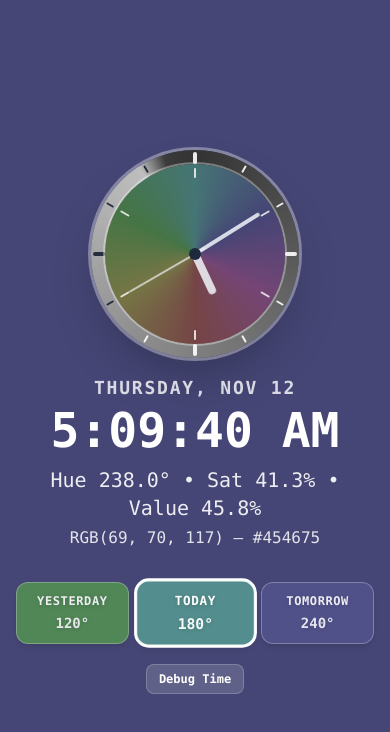
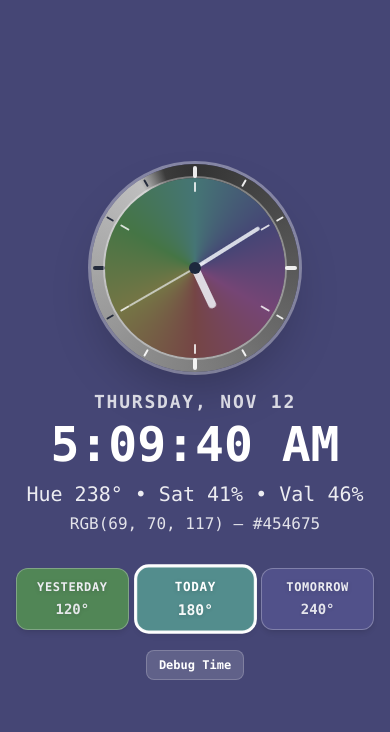
Before and after one commit to DanTheManGude/color-clock-2, a Next.js app: page / in a window 390 px wide. Shown: the top 732 px of the page. Built offline with nearby package versions, Linux system fonts and the light colour scheme.

Commit message:
better mobile presentation

```diff
--- a/app/components/ClockReadout.tsx
+++ b/app/components/ClockReadout.tsx
@@ -41,7 +41,7 @@ function ClockReadout({
 
   const hsvSummary = useMemo(
     () =>
-      `Hue ${hue.toFixed(1)}° • Sat ${saturation.toFixed(1)}% • Value ${value.toFixed(1)}%`,
+      `Hue ${hue.toFixed(0)}° • Sat ${saturation.toFixed(0)}% • Val ${value.toFixed(0)}%`,
     [hue, saturation, value],
   );
 
--- a/app/components/Time.tsx
+++ b/app/components/Time.tsx
@@ -113,8 +113,9 @@ export default function Time() {
   return (
     <main
       style={mainStyle}
-      className={`min-h-dvh w-full flex flex-col items-center justify-center px-4 py-4 sm:p-6 font-mono text-center transition-colors duration-500 ${textColorClass}`}
+      className={`min-h-dvh w-full flex flex-col items-center px-4 pt-[max(1rem,env(safe-area-inset-top))] pb-[max(1rem,env(safe-area-inset-bottom))] sm:p-6 font-mono text-center transition-colors duration-500 ${textColorClass}`}
     >
+      <div className="my-auto w-full flex flex-col items-center">
         <ColorClockDial
           hueWheelGradient={clockState.hueWheelGradient}
           brightnessRingGradient={clockState.brightnessRingGradient}
@@ -161,6 +162,7 @@ export default function Time() {
           onShiftDays={handleShiftDays}
           onReset={handleReset}
         />
+      </div>
     </main>
   );
 }
```
Lines whose indentation alone changed are shown as unchanged.
